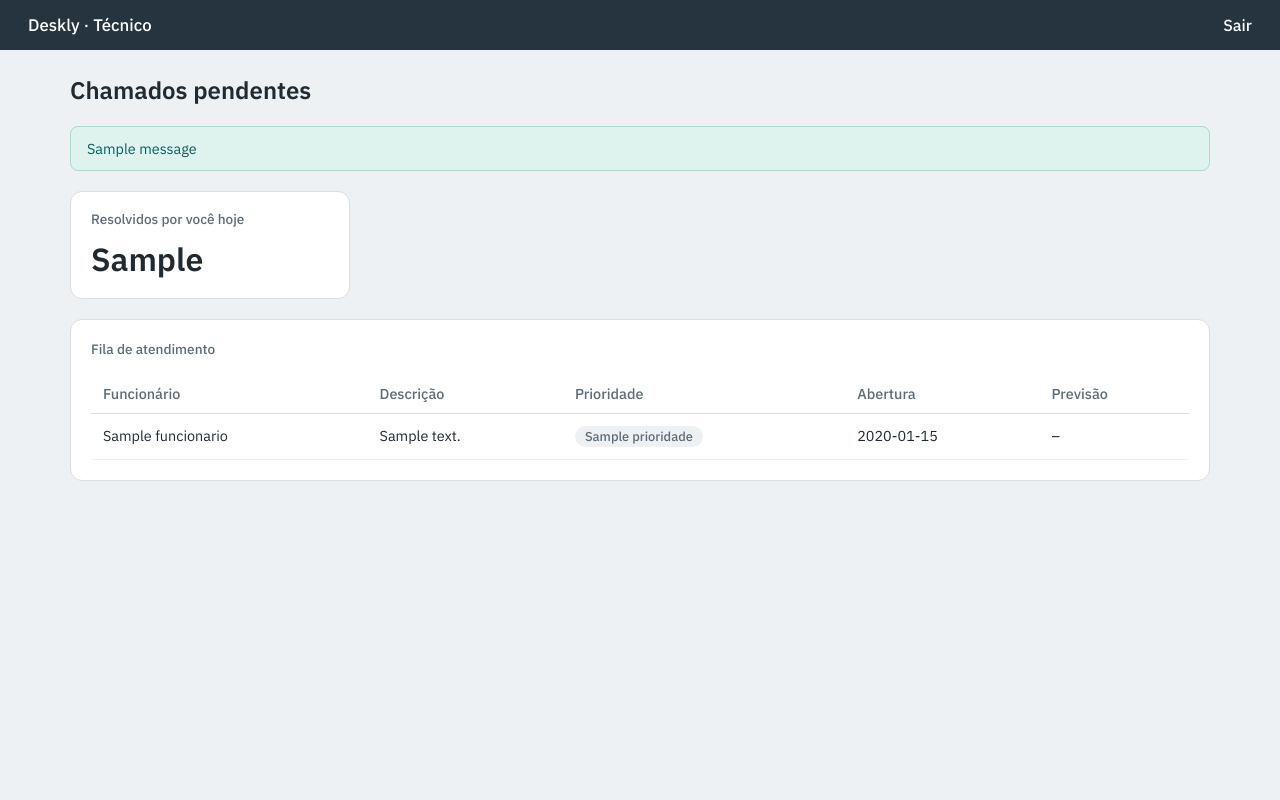
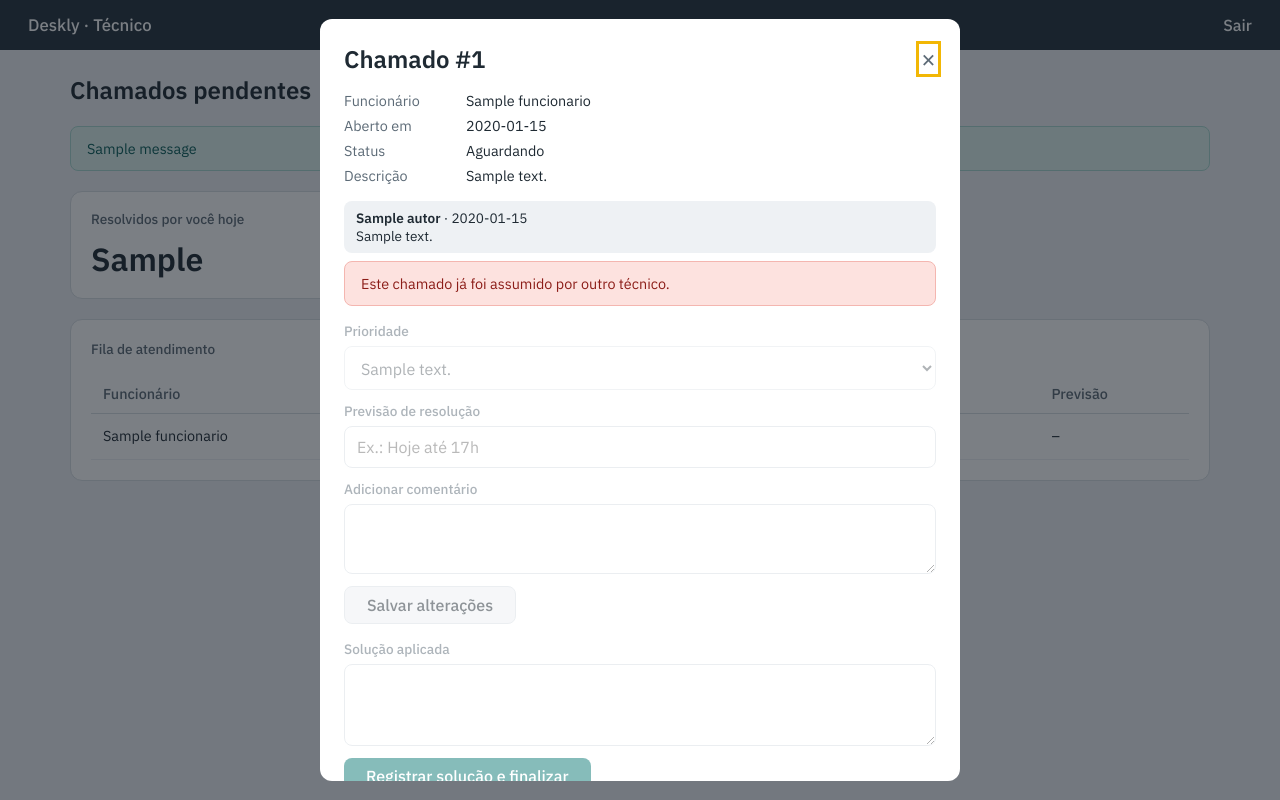
Before and after one commit to GabrielPedro1408/chamados_ti, a Flask app: template src/templates/public/dashboard_tecnico.html in a window 1280 px wide. Run offline with Flask 3, Linux system fonts and the light colour scheme; the template is opened without the code that fills it: most values are stand-ins (such as "Sample title", 1, 10 or a date in 2020); one stand-in notice (Sample message) is shown.

Commit message:
Modal de atendimento e status finalizado em Meus chamados

```diff
--- a/src/templates/public/dashboard_tecnico.html
+++ b/src/templates/public/dashboard_tecnico.html
@@ -20,8 +20,8 @@
   <main class="pagina">
     <h2 class="titulo-pagina">Chamados pendentes</h2>
 
-    {% for mensagem in get_flashed_messages() %}
-      <p class="aviso aviso--ok" role="status">{{ mensagem }}</p>
+    {% for categoria, mensagem in get_flashed_messages(with_categories=true) %}
+      <p class="aviso {{ 'aviso--erro' if categoria == 'erro' else 'aviso--ok' }}" role="status">{{ mensagem }}</p>
     {% endfor %}
 
     <section class="kpi kpi--pequeno">
@@ -39,7 +39,7 @@
             </thead>
             <tbody>
               {% for c in chamados %}
-                <tr>
+                <tr class="linha-clicavel" data-url="{{ url_for('ver_chamado', id_chamado=c.id) }}">
                   <td>{{ c.funcionario }}</td>
                   <td>{{ c.descricao | truncate(60) }}</td>
                   <td><span class="prioridade prioridade--{{ c.id_prioridade }}">{{ c.prioridade }}</span></td>
@@ -55,5 +55,88 @@
       {% endif %}
     </section>
   </main>
+
+  {% if aberto %}
+    {% set e_meu = aberto.id_tecnico == session.id_usuario %}
+    <dialog class="modal" id="modal-chamado" aria-labelledby="modal-titulo">
+      <div class="modal__topo">
+        <h2 id="modal-titulo">Chamado #{{ aberto.id }}</h2>
+        <a class="modal__fechar" href="{{ url_for('dashboard_tecnico') }}" aria-label="Fechar">&times;</a>
+      </div>
+
+      <dl class="modal__dados">
+        <dt>Funcionário</dt><dd>{{ aberto.funcionario }}</dd>
+        <dt>Aberto em</dt><dd>{{ aberto.aberto_em.strftime('%d/%m/%Y %H:%M') }}</dd>
+        <dt>Status</dt><dd>{{ 'Em andamento' if aberto.status == 'em_andamento' else 'Aguardando' }}</dd>
+        <dt>Descrição</dt><dd>{{ aberto.descricao }}</dd>
+      </dl>
+
+      {% if aberto.comentarios %}
+        <ul class="comentarios">
+          {% for com in aberto.comentarios %}
+            <li><strong>{{ com.autor }}</strong> · {{ com.em.strftime('%d/%m %H:%M') }}<br>{{ com.texto }}</li>
+          {% endfor %}
+        </ul>
+      {% endif %}
+
+      {% if aberto.id_tecnico is none %}
+        <form method="post" action="{{ url_for('assumir_chamado', id_chamado=aberto.id) }}">
+          <button type="submit" class="btn">Assumir atendimento</button>
+        </form>
+      {% elif not e_meu %}
+        <p class="aviso aviso--erro">Este chamado já foi assumido por outro técnico.</p>
+      {% endif %}
+
+      <form method="post" action="{{ url_for('atualizar_chamado', id_chamado=aberto.id) }}">
+        <fieldset {% if not e_meu %}disabled{% endif %}>
+          <div class="campo">
+            <label for="id_prioridade">Prioridade</label>
+            <select id="id_prioridade" name="id_prioridade">
+              {% for p in prioridades %}
+                <option value="{{ p.id }}" {% if p.id == aberto.id_prioridade %}selected{% endif %}>{{ p.descricao }}</option>
+              {% endfor %}
+            </select>
+          </div>
+          <div class="campo">
+            <label for="previsao">Previsão de resolução</label>
+            <input type="text" id="previsao" name="previsao" maxlength="25"
+                   value="{{ aberto.previsao or '' }}" placeholder="Ex.: Hoje até 17h">
+          </div>
+          <div class="campo">
+            <label for="comentario">Adicionar comentário</label>
+            <textarea id="comentario" name="comentario" rows="2"></textarea>
+          </div>
+          <button type="submit" class="btn btn--sec">Salvar alterações</button>
+        </fieldset>
+      </form>
+
+      <form method="post" action="{{ url_for('finalizar_chamado', id_chamado=aberto.id) }}">
+        <fieldset {% if not e_meu %}disabled{% endif %}>
+          <div class="campo">
+            <label for="solucao">Solução aplicada</label>
+            <textarea id="solucao" name="solucao" rows="3"></textarea>
+          </div>
+          <button type="submit" class="btn">Registrar solução e finalizar</button>
+        </fieldset>
+      </form>
+    </dialog>
+  {% endif %}
+
+  <script>
+    document.querySelectorAll(".linha-clicavel").forEach(function (linha) {
+      linha.addEventListener("click", function () {
+        window.location.href = linha.dataset.url;
+      });
+    });
+
+
+    const modal = document.getElementById("modal-chamado");
+    if (modal) {
+      modal.showModal();
+      modal.addEventListener("cancel", function () {
+        window.location.href = "{{ url_for('dashboard_tecnico') }}";
+      });
+    }
+  </script>
 </body>
 </html>
--- a/src/templates/public/meus_chamados.html
+++ b/src/templates/public/meus_chamados.html
@@ -45,7 +45,11 @@
                 <tr>
                   <td>{{ c.descricao }}</td>
                   <td>{{ c.aberto_em.strftime('%d/%m/%Y %H:%M') }}</td>
-                  <td>{{ 'Em andamento' if c.status == 'em_andamento' else 'Aguardando' }}</td>
+                  <td>
+                    {% if c.status == 'finalizado' %}Finalizado
+                    {% elif c.status == 'em_andamento' %}Em andamento
+                    {% else %}Aguardando{% endif %}
+                  </td>
                   <td>{{ c.posicao ~ 'º' if c.posicao else '–' }}</td>
                     <td>
                     <form method="post" action="{{ url_for('excluir_meu_chamado', id_chamado=c.id) }}"
```
